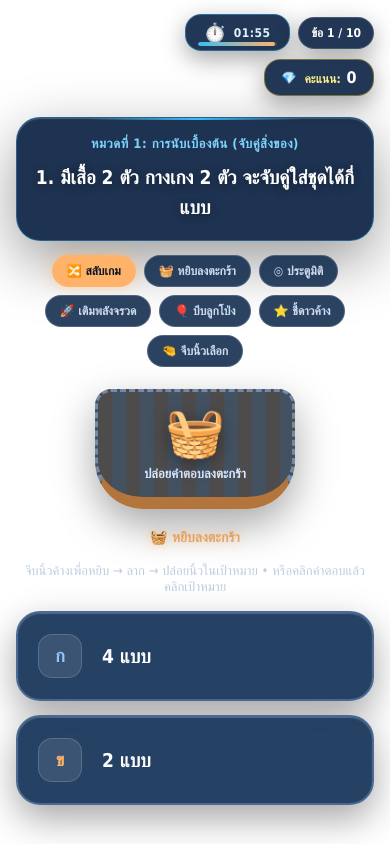
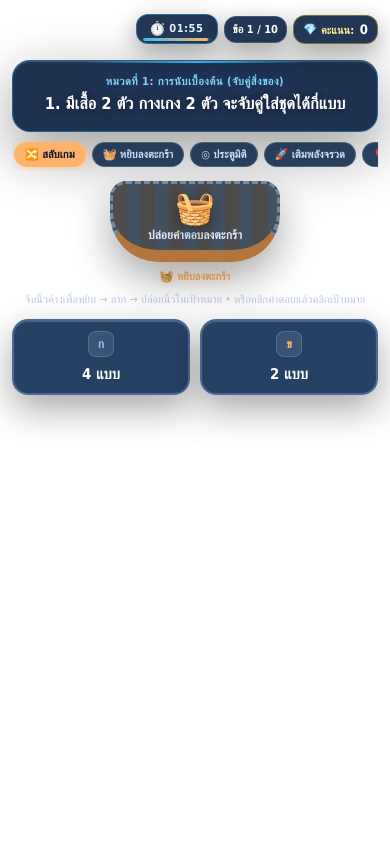
Before and after one commit to thitisak-code/arhandtrackiig_game, a plain HTML site: page games/cat1-counting/index.html in a window 390 px wide. Drawn offline with Linux system fonts and the light colour scheme.

Commit message:
Version 1.2

```diff
--- a/games/shared/game-style.css
+++ b/games/shared/game-style.css
@@ -32,11 +32,13 @@ body {
     background: transparent;
     color: white;
     width: 100vw;
-    height: 100dvh;
-    overflow: auto;
+    min-height: 100dvh;
+    height: auto;
+    overflow-x: hidden;
+    overflow-y: auto;
     display: flex;
     flex-direction: column;
-    justify-content: space-between;
+    justify-content: flex-start;
     padding: 16px 24px 28px;
 }
 
@@ -61,6 +63,8 @@ button:focus-visible {
     z-index: 20;
     min-height: 48px;
     flex-wrap: wrap;
+    flex-shrink: 0;
+    width: 100%;
 }
 
 .badge {
@@ -189,7 +193,7 @@ button:focus-visible {
     display: none;
     flex-direction: column;
     align-items: center;
-    justify-content: center;
+    justify-content: flex-start; /* Always start from top so Question is never pushed off */
     flex: 1;
     width: 100%;
     max-width: 960px;
@@ -200,14 +204,58 @@ button:focus-visible {
     display: flex;
 }
 
+/* Question Hologram Box: Front and center */
+.question-box {
+    background: rgba(16, 38, 71, 0.94);
+    border: 1px solid rgba(56, 189, 248, 0.35);
+    border-radius: 24px;
+    padding: 22px 30px;
+    text-align: center;
+    width: 100%;
+    margin-top: 12px;
+    backdrop-filter: blur(14px);
+    box-shadow: 0 20px 60px rgba(0, 0, 0, 0.4), inset 0 1px 1px rgba(255, 255, 255, 0.2);
+    position: relative;
+    flex-shrink: 0; /* CRITICAL: Never squish or shrink question box */
+}
+
+.question-box::before {
+    content: '';
+    position: absolute;
+    top: 0;
+    left: 20%;
+    right: 20%;
+    height: 2px;
+    background: linear-gradient(90deg, transparent, #38bdf8, transparent);
+}
+
+.q-category {
+    font-size: 13px;
+    color: #7dd3fc;
+    font-weight: bold;
+    letter-spacing: 0.5px;
+    margin-bottom: 8px;
+    text-transform: uppercase;
+}
+
+.q-text {
+    font-size: clamp(19px, 2.7vw, 29px);
+    font-weight: bold;
+    line-height: 1.6;
+    color: #ffffff;
+    text-shadow: 0 2px 8px rgba(0, 0, 0, 0.4);
+    overflow-wrap: anywhere;
+}
+
 /* Mode Switcher Bar */
 .mode-bar {
     display: flex;
     flex-wrap: wrap;
     justify-content: center;
     gap: 8px;
-    margin: 14px 0 10px;
+    margin: 12px 0 8px;
     width: 100%;
+    flex-shrink: 0;
 }
 
 .mode-button {
@@ -237,61 +285,20 @@ button:focus-visible {
     box-shadow: 0 0 14px var(--orange-glow);
 }
 
-/* Question Hologram Box */
-.question-box {
-    background: rgba(16, 38, 71, 0.94);
-    border: 1px solid rgba(56, 189, 248, 0.35);
-    border-radius: 24px;
-    padding: 24px 32px;
-    text-align: center;
-    width: 100%;
-    margin-top: 14px;
-    backdrop-filter: blur(14px);
-    box-shadow: 0 20px 60px rgba(0, 0, 0, 0.4), inset 0 1px 1px rgba(255, 255, 255, 0.2);
-    position: relative;
-    overflow: hidden;
-}
-
-.question-box::before {
-    content: '';
-    position: absolute;
-    top: 0;
-    left: 20%;
-    right: 20%;
-    height: 2px;
-    background: linear-gradient(90deg, transparent, #38bdf8, transparent);
-}
-
-.q-category {
-    font-size: 13px;
-    color: #7dd3fc;
-    font-weight: bold;
-    letter-spacing: 0.5px;
-    margin-bottom: 10px;
-    text-transform: uppercase;
-}
-
-.q-text {
-    font-size: clamp(20px, 2.8vw, 30px);
-    font-weight: bold;
-    line-height: 1.6;
-    color: #ffffff;
-    text-shadow: 0 2px 8px rgba(0, 0, 0, 0.4);
-}
-
 /* ----------------------------------------------------
    INTERACTIVE AR PLAYGROUND & MODES
    ---------------------------------------------------- */
 .ar-spacer {
     position: relative;
     width: 100%;
-    min-height: 170px;
-    padding: 12px 0;
+    min-height: 160px;
+    padding: 10px 0;
     display: flex;
     flex-direction: column;
     align-items: center;
     justify-content: center;
     pointer-events: none;
+    flex-shrink: 0;
 }
 
 .drop-zone {
@@ -300,14 +307,14 @@ button:focus-visible {
     flex-direction: column;
     align-items: center;
     justify-content: center;
-    gap: 10px;
-    min-width: 260px;
-    min-height: 150px;
+    gap: 8px;
+    min-width: 250px;
+    min-height: 140px;
     border: 3px dashed rgba(145, 179, 220, 0.6);
-    border-radius: 28px;
+    border-radius: 26px;
     background: rgba(20, 51, 84, 0.9);
     color: #dceaff;
-    font-size: 15px;
+    font-size: 14px;
     font-weight: bold;
     cursor: pointer;
     backdrop-filter: blur(10px);
@@ -320,7 +327,7 @@ button:focus-visible {
 }
 
 .target-icon {
-    font-size: 64px;
+    font-size: 58px;
     line-height: 1;
     filter: drop-shadow(0 4px 10px rgba(0, 0, 0, 0.4));
     transition: transform 0.2s;
@@ -359,9 +366,9 @@ body[data-mode="basket"] .drop-zone {
 /* Mode 2: Portal (Cosmic Vortex) */
 body[data-mode="portal"] .drop-zone {
     border-radius: 50%;
-    min-width: 200px;
-    width: 220px;
-    min-height: 180px;
+    min-width: 190px;
+    width: 210px;
+    min-height: 170px;
     border: 4px solid #a78bfa;
     background: radial-gradient(circle, #312e81 0%, #0f172a 75%);
     box-shadow: 0 0 35px rgba(167, 139, 250, 0.45), inset 0 0 30px rgba(167, 139, 250, 0.35);
@@ -386,7 +393,7 @@ body[data-mode="rocket"] .delivered .target-icon {
 /* Mode 4: Balloon (Glossy 3D Latex) */
 body[data-mode="balloon"] .choice-btn {
     border-radius: 48% 48% 44% 44%;
-    min-height: 155px;
+    min-height: 145px;
     background: radial-gradient(circle at 35% 30%, #3b82f6, #1d4ed8 70%);
     box-shadow: 0 16px 35px rgba(0, 0, 0, 0.4), inset -4px -6px 12px rgba(0, 0, 0, 0.4), inset 6px 6px 14px rgba(255, 255, 255, 0.4);
     justify-content: center;
@@ -425,30 +432,32 @@ body[data-mode="star"] .choice-key::before {
     color: var(--gold);
 }
 
-/* Mode 6: Tap (Biometric HUD Reticle) */
+/* Compact spacer modes */
 body[data-mode="tap"] .ar-spacer,
 body[data-mode="star"] .ar-spacer,
 body[data-mode="balloon"] .ar-spacer {
-    min-height: 70px;
+    min-height: 65px;
 }
 
 /* Feedback & Status */
 .interaction-status {
-    font-size: 14px;
+    font-size: 13px;
     font-weight: 600;
     color: var(--orange);
     text-align: center;
-    min-height: 26px;
-    margin: 8px 0;
+    min-height: 24px;
+    margin: 6px 0;
     text-shadow: 0 0 12px var(--orange-glow);
+    flex-shrink: 0;
 }
 
 .answer-hint {
     font-size: 13px;
     color: var(--muted);
     text-align: center;
-    margin-bottom: 16px;
+    margin-bottom: 14px;
     max-width: 720px;
+    flex-shrink: 0;
 }
 
 /* Feedback Toast */
@@ -492,9 +501,10 @@ body[data-mode="balloon"] .ar-spacer {
 .choices-grid {
     display: grid;
     grid-template-columns: repeat(2, minmax(0, 1fr));
-    gap: 20px;
+    gap: 18px;
     width: 100%;
     margin-bottom: 8px;
+    flex-shrink: 0;
 }
 
 .choice-btn {
@@ -503,15 +513,15 @@ body[data-mode="balloon"] .ar-spacer {
     isolation: isolate;
     display: flex;
     align-items: center;
-    gap: 20px;
-    min-height: 120px;
-    padding: 24px 28px;
+    gap: 18px;
+    min-height: 110px;
+    padding: 20px 24px;
     text-align: left;
     background: rgba(24, 54, 91, 0.94);
     border: 2px solid #4a6a94;
-    border-radius: 24px;
+    border-radius: 22px;
     color: white;
-    font-size: clamp(18px, 2.6vw, 26px);
+    font-size: clamp(17px, 2.5vw, 24px);
     font-weight: bold;
     cursor: pointer;
     backdrop-filter: blur(12px);
@@ -523,9 +533,9 @@ body[data-mode="balloon"] .ar-spacer {
 .choice-key {
     display: grid;
     place-items: center;
-    flex: 0 0 44px;
-    height: 44px;
-    border-radius: 14px;
+    flex: 0 0 42px;
+    height: 42px;
+    border-radius: 12px;
     background: rgba(255, 255, 255, 0.1);
     font-size: 18px;
     font-weight: 800;
@@ -574,14 +584,14 @@ body[data-mode="balloon"] .ar-spacer {
 .drag-ghost {
     position: fixed;
     transform: translate(-50%, -50%) rotate(-3deg);
-    padding: 18px 28px;
+    padding: 16px 26px;
     max-width: 65vw;
     border: 3px solid var(--orange);
     border-radius: 20px;
     background: rgba(255, 179, 106, 0.95);
     color: var(--navy-deep);
     box-shadow: 0 20px 50px rgba(0, 0, 0, 0.6), 0 0 30px var(--orange-glow);
-    font-size: 24px;
+    font-size: 22px;
     font-weight: 900;
     pointer-events: none;
     z-index: 10000;
@@ -596,7 +606,7 @@ body[data-mode="balloon"] .ar-spacer {
     background: rgba(16, 38, 71, 0.96);
     border: 1px solid rgba(255, 255, 255, 0.2);
     border-radius: 32px;
-    padding: 40px 48px;
+    padding: 36px 42px;
     text-align: center;
     width: 100%;
     max-width: 600px;
@@ -606,15 +616,15 @@ body[data-mode="balloon"] .ar-spacer {
 }
 
 .result-trophy {
-    font-size: 72px;
+    font-size: 68px;
     line-height: 1;
-    margin-bottom: 12px;
+    margin-bottom: 10px;
     filter: drop-shadow(0 10px 20px rgba(250, 204, 21, 0.4));
     animation: trophyBounce 2s infinite ease-in-out;
 }
 
 .summary-card h2 {
-    font-size: 28px;
+    font-size: 26px;
     color: #ffffff;
     margin-bottom: 6px;
 }
@@ -622,21 +632,21 @@ body[data-mode="balloon"] .ar-spacer {
 .summary-card p {
     font-size: 14px;
     color: var(--muted);
-    margin-bottom: 24px;
+    margin-bottom: 22px;
 }
 
 /* Final Score Box */
 .final-score-wrap {
     background: rgba(24, 54, 91, 0.8);
     border: 1px solid rgba(255, 255, 255, 0.15);
-    border-radius: 24px;
-    padding: 20px;
-    margin-bottom: 24px;
+    border-radius: 22px;
+    padding: 18px;
+    margin-bottom: 22px;
 }
 
 .final-score-label {
     display: block;
-    font-size: 13px;
+    font-size: 12px;
     color: var(--muted);
     text-transform: uppercase;
     letter-spacing: 1px;
@@ -644,12 +654,12 @@ body[data-mode="balloon"] .ar-spacer {
 }
 
 .final-score {
-    font-size: 64px;
+    font-size: 58px;
     font-weight: 900;
     color: #ffedd5;
     text-shadow: 0 0 30px var(--orange-glow);
     line-height: 1.1;
-    margin-bottom: 10px;
+    margin-bottom: 8px;
 }
 
 .score-grade-pill {
@@ -690,14 +700,14 @@ body[data-mode="balloon"] .ar-spacer {
     display: grid;
     grid-template-columns: repeat(4, 1fr);
     gap: 12px;
-    margin-bottom: 28px;
+    margin-bottom: 24px;
 }
 
 .stat-card {
     background: rgba(10, 25, 48, 0.7);
     border: 1px solid rgba(255, 255, 255, 0.1);
-    border-radius: 18px;
-    padding: 14px 10px;
+    border-radius: 16px;
+    padding: 12px 8px;
     display: flex;
     flex-direction: column;
     align-items: center;
@@ -705,11 +715,11 @@ body[data-mode="balloon"] .ar-spacer {
 }
 
 .stat-icon {
-    font-size: 20px;
+    font-size: 18px;
 }
 
 .stat-val {
-    font-size: 18px;
+    font-size: 16px;
     font-weight: 800;
     color: #ffffff;
 }
@@ -727,7 +737,7 @@ body[data-mode="balloon"] .ar-spacer {
     color: var(--navy-deep);
     border: none;
     border-radius: 16px;
-    padding: 16px 28px;
+    padding: 15px 26px;
     font-size: 16px;
     font-weight: 800;
     width: 100%;
@@ -818,11 +828,11 @@ body[data-mode="balloon"] .ar-spacer {
 }
 
 /* ----------------------------------------------------
-   RESPONSIVE LAYOUTS
+   RESPONSIVE LAYOUTS FOR MOBILE & TABLET
    ---------------------------------------------------- */
 @media (max-width: 768px) {
     .top-bar {
-        padding-left: 110px;
+        padding-left: 100px;
         gap: 8px;
     }
     .badge {
@@ -830,19 +840,10 @@ body[data-mode="balloon"] .ar-spacer {
         font-size: 12px;
     }
     .timer-badge {
-        min-width: 105px;
+        min-width: 100px;
     }
     .score-badge {
-        min-width: 110px;
-    }
-    .choices-grid {
-        grid-template-columns: 1fr;
-        gap: 14px;
-    }
-    .choice-btn {
-        min-height: 90px;
-        padding: 18px 20px;
-        font-size: 19px;
+        min-width: 105px;
     }
     .stats-grid {
         grid-template-columns: repeat(2, 1fr);
@@ -856,27 +857,178 @@ body[data-mode="balloon"] .ar-spacer {
     }
 }
 
+/* Mobile Screens (Phones portrait & narrow displays) */
 @media (max-width: 600px) {
     body {
-        padding: 14px 16px 20px;
+        padding: 10px 12px 20px;
+        min-height: 100dvh;
+        height: auto;
+        overflow-y: auto;
     }
+
+    /* Top bar: compact 1-row layout next to Back button without wrapping collision */
+    .top-bar {
+        padding-left: 92px; /* Leaves room for compact #btn-back */
+        gap: 6px;
+        min-height: 38px;
+        margin-bottom: 6px;
+        flex-wrap: nowrap; /* Keep timer, progress, score in 1 line */
+        justify-content: flex-end;
+    }
+
+    .badge {
+        padding: 6px 8px;
+        font-size: 11px;
+        border-radius: 12px;
+        gap: 4px;
+    }
+
+    .timer-badge {
+        min-width: 82px;
+        padding-bottom: 8px;
+    }
+    .timer-icon {
+        font-size: 12px;
+    }
+    .timer-bar-track {
+        bottom: 2px;
+        left: 6px;
+        right: 6px;
+        height: 3px;
+    }
+
+    .progress-badge {
+        font-size: 11px;
+        padding: 6px 8px;
+        white-space: nowrap;
+    }
+
+    .score-badge {
+        min-width: 85px;
+        padding: 6px 8px;
+        white-space: nowrap;
+    }
+    .score-badge b {
+        font-size: 13px;
+    }
+
+    /* Question Box: FRONT AND CENTER! 100% visible, never pushed off-screen */
     .question-box {
-        margin-top: 10px;
-        padding: 18px 16px;
+        margin-top: 6px;
+        padding: 14px 16px;
+        border-radius: 18px;
+        flex-shrink: 0; /* NEVER collapse question box */
+    }
+    .q-category {
+        font-size: 11px;
+        margin-bottom: 4px;
     }
     .q-text {
-        font-size: 19px;
+        font-size: clamp(16px, 4.2vw, 20px);
+        line-height: 1.5;
     }
+
+    /* Mode Bar: Single swipeable row, no clutter */
+    .mode-bar {
+        display: flex;
+        flex-wrap: nowrap;
+        overflow-x: auto;
+        -webkit-overflow-scrolling: touch;
+        justify-content: flex-start;
+        padding: 4px 2px;
+        gap: 6px;
+        margin: 6px 0;
+        width: 100%;
+        scrollbar-width: none;
+    }
+    .mode-bar::-webkit-scrollbar {
+        display: none;
+    }
+    .mode-button {
+        font-size: 11px;
+        padding: 5px 10px;
+        white-space: nowrap;
+        flex-shrink: 0;
+    }
+
+    /* AR Spacer & Drop zone: Compact & responsive */
     .ar-spacer {
-        min-height: 120px;
+        min-height: 80px;
+        padding: 4px 0;
     }
     .drop-zone {
-        min-width: 200px;
-        min-height: 120px;
-        font-size: 13px;
+        min-width: 170px;
+        min-height: 75px;
+        padding: 8px 14px;
+        border-radius: 18px;
+        gap: 4px;
+        font-size: 12px;
     }
     .target-icon {
-        font-size: 48px;
+        font-size: 32px;
+    }
+
+    .interaction-status {
+        font-size: 11px;
+        min-height: 18px;
+        margin: 4px 0;
+    }
+
+    .answer-hint {
+        font-size: 11px;
+        margin-bottom: 8px;
+        line-height: 1.4;
+    }
+
+    /* Choices Grid: 2 side-by-side columns on mobile */
+    .choices-grid {
+        grid-template-columns: repeat(2, minmax(0, 1fr));
+        gap: 10px;
+        margin-top: 4px;
+        margin-bottom: 6px;
+    }
+    .choice-btn {
+        min-height: 70px;
+        padding: 10px 12px;
+        font-size: clamp(14px, 3.8vw, 17px);
+        border-radius: 16px;
+        gap: 8px;
+        flex-direction: column;
+        justify-content: center;
+        text-align: center;
+    }
+    .choice-key {
+        flex: 0 0 26px;
+        width: 26px;
+        height: 26px;
+        font-size: 12px;
+        border-radius: 8px;
+    }
+
+    /* Summary Card on Mobile */
+    .summary-card {
+        padding: 24px 16px;
+        border-radius: 24px;
+    }
+    .result-trophy {
+        font-size: 50px;
+        margin-bottom: 8px;
+    }
+    .summary-card h2 {
+        font-size: 22px;
+    }
+    .final-score {
+        font-size: 44px;
+    }
+    .stats-grid {
+        grid-template-columns: repeat(2, 1fr);
+        gap: 8px;
+    }
+    .stat-card {
+        padding: 10px 8px;
+    }
+    .stat-val {
+        font-size: 15px;
     }
 }
 
```
Also changed, not shown: style.css (+10 -0 lines).
